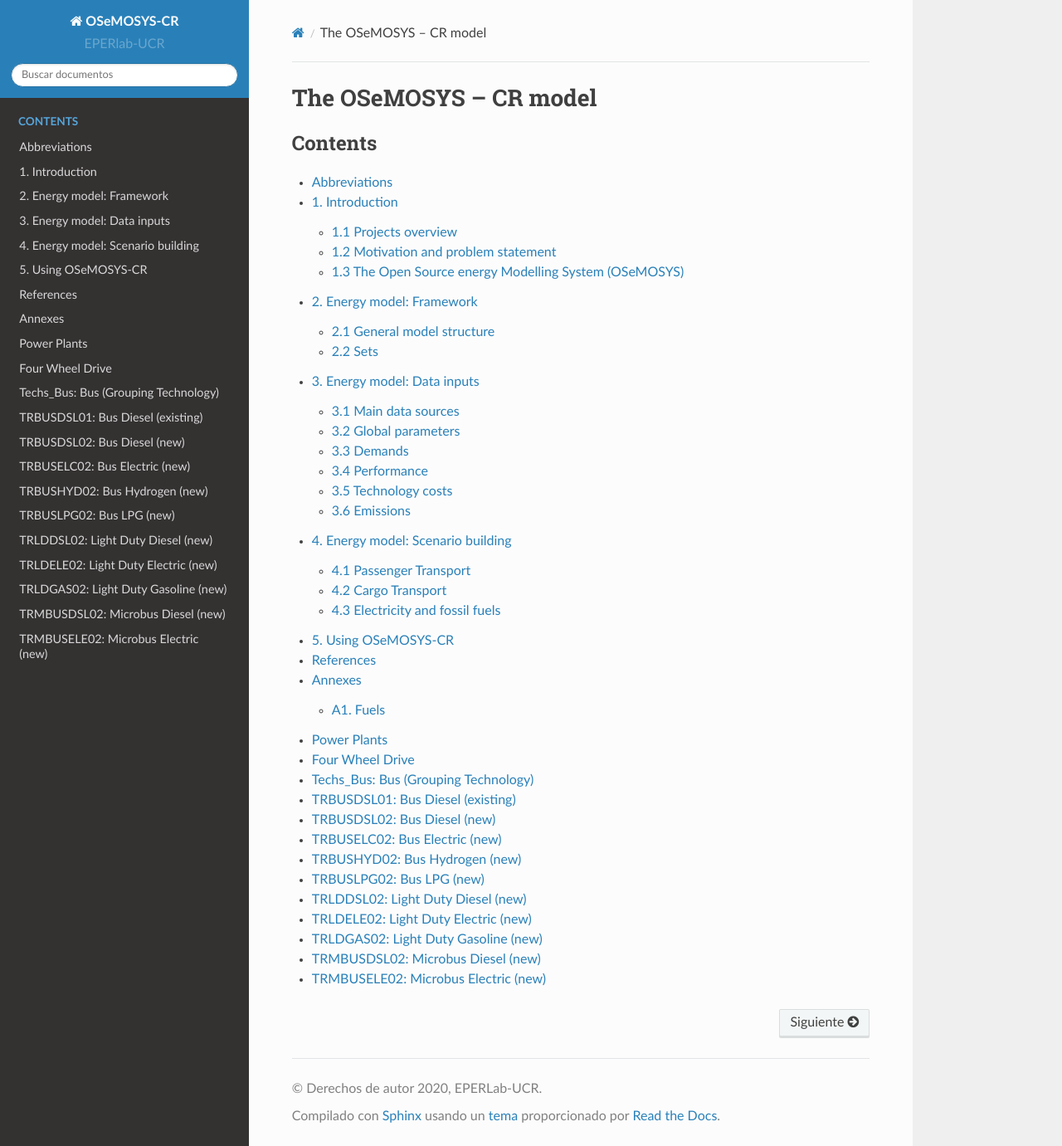
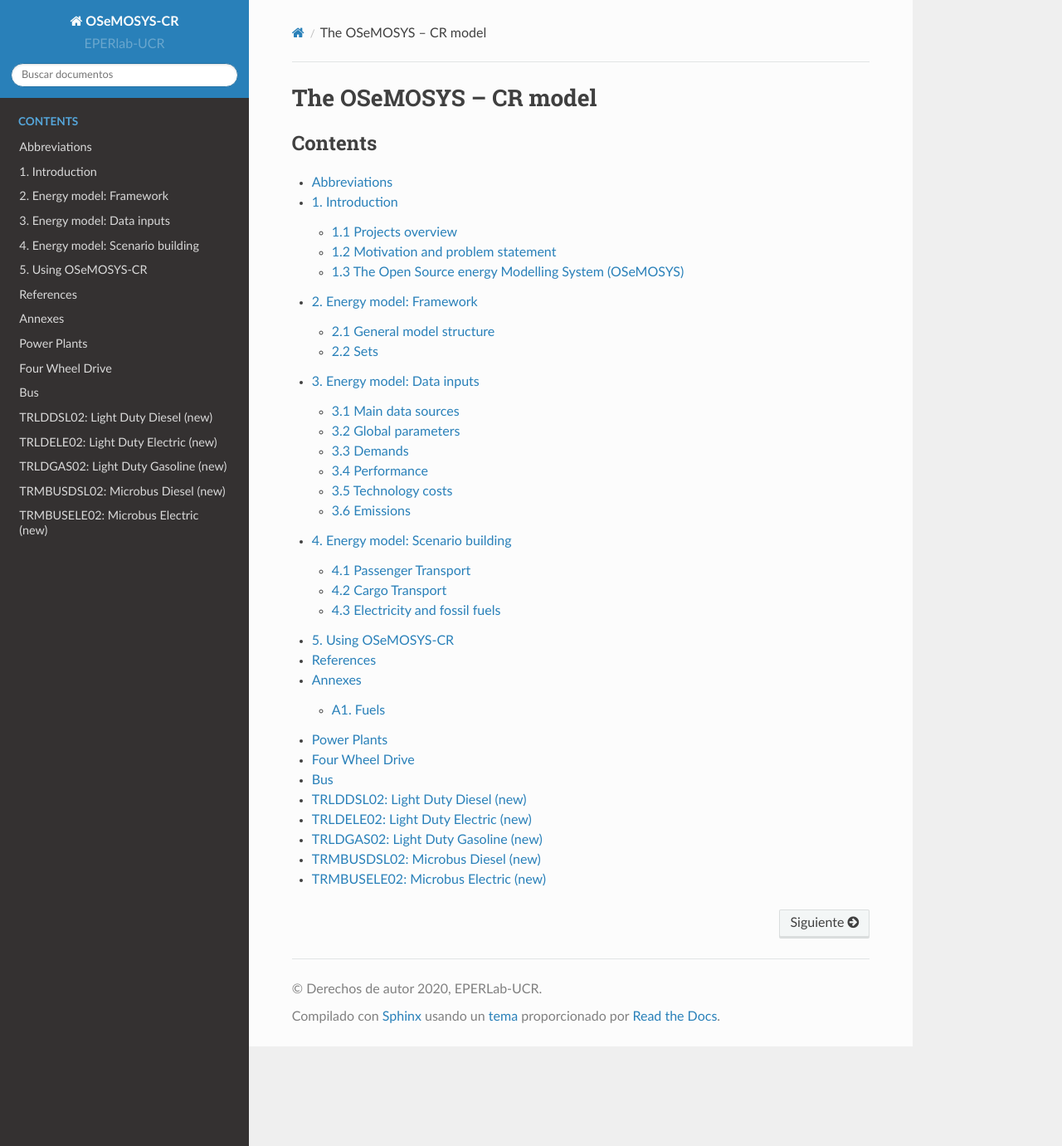
Before and after one commit to EPERLab/OSeMOSYS-CR, a Sphinx documentation site: the page built from docs/index.rst, in a window 1280 px wide and 1381 px high. Shown: the whole window at 83% size. Built offline with Sphinx 7.4.7 and the Read the Docs theme 2.0.0, drawn with Linux system fonts in a browser that asks for light colours; formulas are drawn with MathJax 3.

Commit message:
Update index.rst

```diff
--- a/docs/index.rst
+++ b/docs/index.rst
@@ -20,19 +20,13 @@ The OSeMOSYS – CR model
    999Annexes
    fichas/Power_Plants
    fichas/FourWheelDrive
-   fichas/21_Techs_Bus
+   fichas/Bus
    fichas/22_Techs_LD
    fichas/23_Techs_Microbuses
    fichas/24_Techs_Minivan
    fichas/25_Techs_Motos
    fichas/26_Techs_Taxis
    fichas/27_Techs_Trains
-   fichas/28_TRBUSDSL01
-   fichas/29_TRBUSDSL02
-   fichas/30_TRBUSELC02
-   fichas/31_TRBUSHYBD02
-   fichas/32_TRBUSHYD02
-   fichas/33_TRBUSLPG02
    fichas/43_TRLDDSL01
    fichas/44_TRLDDSL02
    fichas/45_TRLDELE02
```
